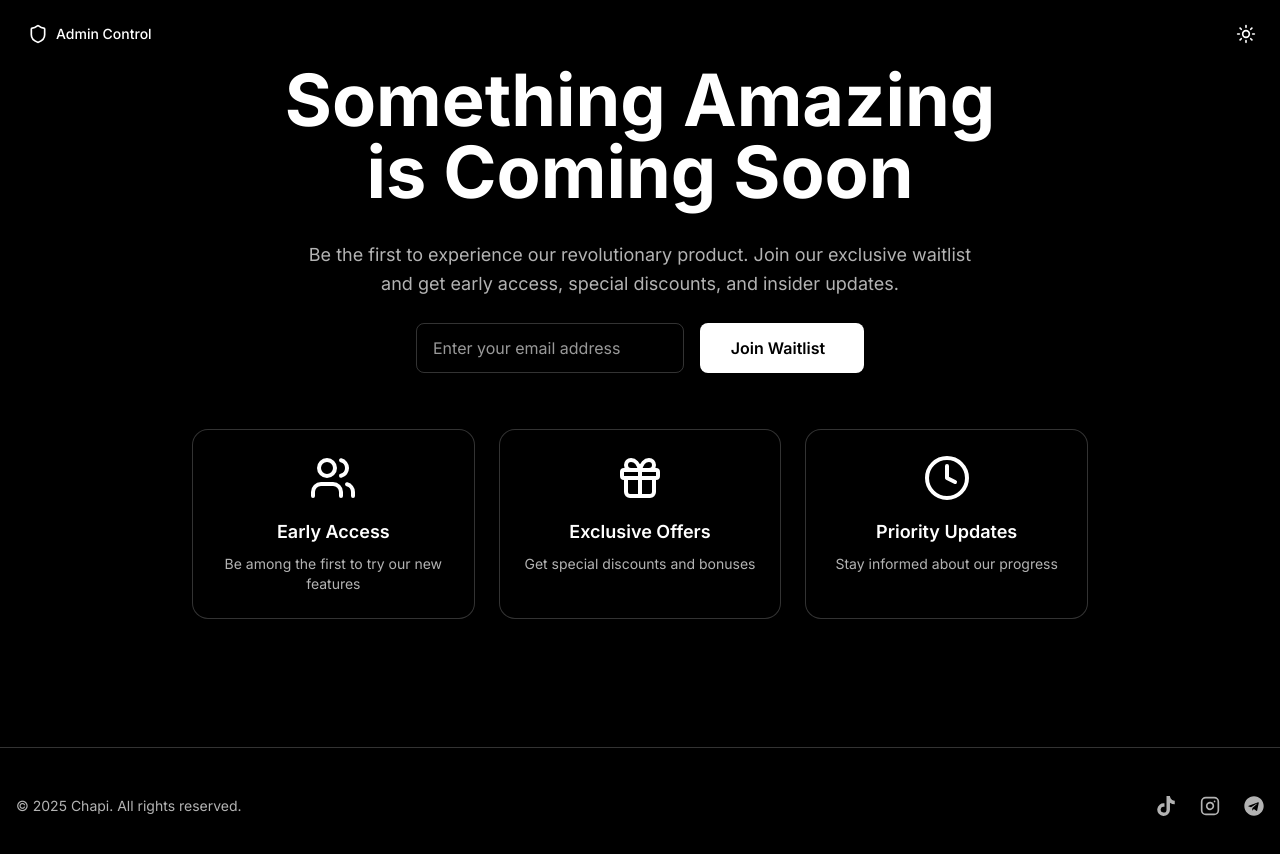
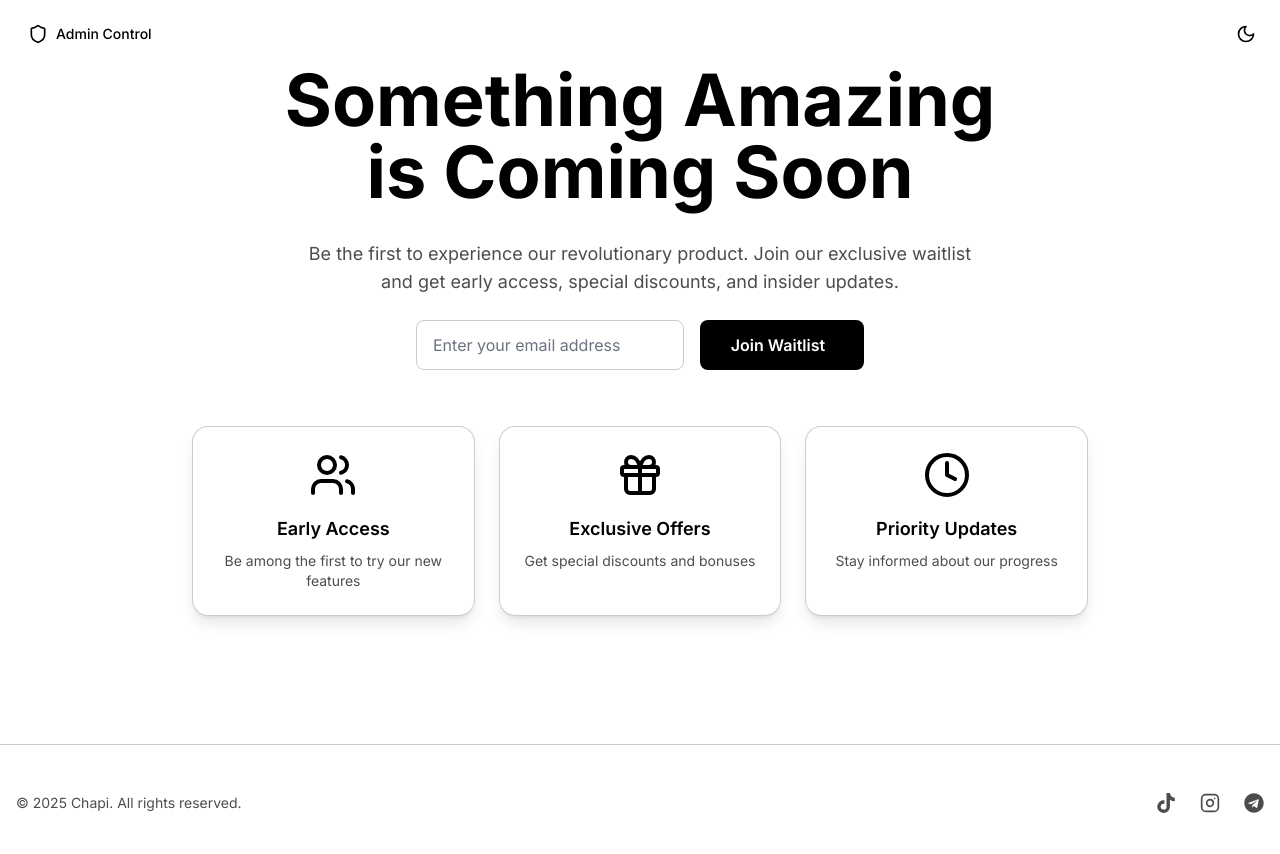
Before and after one commit to Mahiamk/Chapi, a Next.js app in the folder frontend/: page / in a window 1280 px wide. Shown: the top 854 px of the page. Built offline with nearby package versions, Linux system fonts and the light colour scheme.

Commit message:
final commit

```diff
--- a/frontend/app/globals.css
+++ b/frontend/app/globals.css
@@ -7,7 +7,7 @@
     @apply border-gray-700;
   }
   body {
-    @apply bg-black text-white font-sans;
+    @apply bg-white dark:bg-black text-black dark:text-white font-sans;
     font-family: 'Inter', -apple-system, BlinkMacSystemFont, 'Segoe UI', Roboto, sans-serif;
   }
 }
--- a/frontend/app/page.tsx
+++ b/frontend/app/page.tsx
@@ -15,7 +15,7 @@ interface WaitlistForm {
 export default function HomePage() {
   const [isLoading, setIsLoading] = useState(false)
   const [isSubmitted, setIsSubmitted] = useState(false)
-  const [theme, setTheme] = useState<'dark' | 'light'>('dark')
+  const [theme, setTheme] = useState<'dark' | 'light'>('light')
   const { register, handleSubmit, formState: { errors }, reset } = useForm<WaitlistForm>()
 
   const bgColor = theme === 'dark' ? 'bg-black' : 'bg-white'
@@ -34,8 +34,14 @@ export default function HomePage() {
   const adminButtonBg = theme === 'dark' ? `${glassBg} ${hoverBg}` : `${glassBg} ${hoverBg}`
 
   const toggleTheme = () => {
-    setTheme(prev => prev === 'dark' ? 'light' : 'dark')
-  }
+    setTheme(prev => {
+      const nextTheme = prev === 'dark' ? 'light' : 'dark';
+      if (typeof window !== 'undefined') {
+        document.documentElement.classList.toggle('dark', nextTheme === 'dark');
+      }
+      return nextTheme;
+    });
+  };
 
   const onSubmit = async (data: WaitlistForm) => {
     setIsLoading(true)
@@ -68,13 +74,92 @@ export default function HomePage() {
   const renderAdminButton = () => (
     <Link href="/admin">
       <button
-        className={`${adminButtonBg} backdrop-blur-sm flex items-center gap-2 px-3 py-2 rounded-lg transition-all duration-300 fixed top-4 left-4 z-50`}
+        className={`${adminButtonBg} backdrop-blur-sm flex items-center justify-center sm:justify-start gap-1 sm:gap-2 p-2 sm:px-3 sm:py-2 rounded-lg transition-all duration-300 fixed top-4 left-4 z-50 min-w-[40px] sm:min-w-0`}
         aria-label="Admin Panel"
       >
-        <Shield className={`w-5 h-5 ${textColor}`} />
-        <span className={`text-sm font-medium ${textColor}`}>Admin Control</span>
+        <Shield className={`w-4 h-4 sm:w-5 sm:h-5 ${textColor}`} />
+        <span className={`hidden sm:inline text-xs sm:text-sm font-medium ${textColor}`}>Admin Control</span>
       </button>
     </Link>
+  )
+
+  const renderMobileForm = () => (
+    <div className="block sm:hidden max-w-md mx-auto space-y-4 mb-6">
+      <input
+        {...register('email', {
+          required: 'Email is required',
+          pattern: {
+            value: /^[A-Z0-9._%+-]+@[A-Z0-9.-]+\.[A-Z]{2,}$/i,
+            message: 'Invalid email address'
+          }
+        })}
+        type="email"
+        placeholder="Enter your email address"
+        className={`px-4 py-3 bg-transparent border ${borderColor} rounded-lg ${textColor} ${placeholderColor} focus:ring-2 ${focusRingColor} transition-all w-full`}
+        disabled={isLoading}
+      />
+      {errors.email && (
+        <p className="text-red-400 text-sm text-left">{errors.email.message}</p>
+      )}
+      <button
+        type="submit"
+        disabled={isLoading}
+        className={`${buttonBg} px-6 py-3 rounded-lg font-semibold transition-all duration-300 flex items-center justify-center disabled:opacity-50 disabled:cursor-not-allowed whitespace-nowrap w-full text-sm`}
+      >
+        {isLoading ? (
+          <>
+            <div className={`w-4 h-4 border-2 ${spinnerBorder} border-t-transparent rounded-full animate-spin mr-2`}></div>
+            Joining
+          </>
+        ) : (
+          <>
+            Join Waitlist
+            <ArrowRight className="w-4 h-4 ml-2" />
+          </>
+        )}
+      </button>
+    </div>
+  )
+
+  const renderDesktopForm = () => (
+    <div className="hidden sm:flex gap-4 max-w-md mx-auto mb-6">
+      <input
+        {...register('email', {
+          required: 'Email is required',
+          pattern: {
+            value: /^[A-Z0-9._%+-]+@[A-Z0-9.-]+\.[A-Z]{2,}$/i,
+            message: 'Invalid email address'
+          }
+        })}
+        type="email"
+        placeholder="Enter your email address"
+        className={`flex-1 px-4 py-3 bg-transparent border ${borderColor} rounded-lg ${textColor} ${placeholderColor} focus:ring-2 ${focusRingColor} transition-all`}
+        disabled={isLoading}
+      />
+      <button
+        type="submit"
+        disabled={isLoading}
+        className={`${buttonBg} px-8 py-3 rounded-lg font-semibold transition-all duration-300 flex items-center justify-center disabled:opacity-50 disabled:cursor-not-allowed whitespace-nowrap min-w-[140px] text-base`}
+      >
+        {isLoading ? (
+          <>
+            <div className={`w-5 h-5 border-2 ${spinnerBorder} border-t-transparent rounded-full animate-spin mr-2`}></div>
+            Joining...
+          </>
+        ) : (
+          <>
+            Join Waitlist
+            <ArrowRight className="w-5 h-5 ml-2" />
+          </>
+        )}
+      </button>
+    </div>
+  )
+
+  const renderErrors = () => (
+    errors.email && (
+      <p className="text-red-400 text-sm text-center sm:text-left max-w-md mx-auto">{errors.email.message}</p>
+    )
   )
 
   if (isSubmitted) {
@@ -84,18 +169,18 @@ export default function HomePage() {
         {renderAdminButton()}
         <div className={`${bgColor} min-h-screen flex items-center justify-center p-4 font-sans relative`}>
           <div className="max-w-md w-full text-center">
-            <div className={`w-20 h-20 ${circleBg} rounded-full flex items-center justify-center mx-auto mb-6`}>
-              <CheckCircle className={`w-10 h-10 ${textColor}`} />
+            <div className={`w-16 h-16 sm:w-20 sm:h-20 ${circleBg} rounded-full flex items-center justify-center mx-auto mb-4 sm:mb-6`}>
+              <CheckCircle className={`w-8 h-8 sm:w-10 sm:h-10 ${textColor}`} />
             </div>
-            <h1 className={`text-3xl font-bold mb-4 ${textColor}`}>
+            <h1 className={`text-2xl sm:text-3xl font-bold mb-4 ${textColor}`}>
               Welcome to the Waitlist! 🎉
             </h1>
-            <p className={`${secondaryText} mb-8`}>
+            <p className={`${secondaryText} mb-6 sm:mb-8 text-sm sm:text-base`}>
               Thank you for joining our exclusive waitlist. You'll be the first to know when we launch!
             </p>
             <button
               onClick={() => setIsSubmitted(false)}
-              className={`${transparentButton} px-6 py-3 rounded-lg transition-colors`}
+              className={`${transparentButton} px-4 sm:px-6 py-3 rounded-lg transition-colors text-sm sm:text-base`}
             >
               Close
             </button>
@@ -109,75 +194,47 @@ export default function HomePage() {
     <>
       {renderToggle()}
       {renderAdminButton()}
-      <div className={`${bgColor} min-h-screen font-sans relative`}>
+      <form onSubmit={handleSubmit(onSubmit)} className={`${bgColor} min-h-screen font-sans relative`}>
         {/* Hero Section */}
-        <div className="container mx-auto px-4 py-16 flex flex-col items-center">
-          <div className="max-w-4xl mx-auto text-center space-y-6">
+        <div className="container mx-auto px-4 py-12 sm:py-16 flex flex-col items-center">
+          <div className="max-w-4xl mx-auto text-center space-y-4 sm:space-y-6">
             {/* Floating animation for main heading */}
-            <h1 className={`text-5xl md:text-7xl font-bold mb-8 leading-tight ${textColor}`}>
+            <h1 className={`text-3xl sm:text-4xl lg:text-5xl xl:text-7xl font-bold mb-6 sm:mb-8 leading-tight ${textColor}`}>
               <span className={textColor}>Something Amazing</span>
               <br />
               <span className={textColor}>is Coming Soon</span>
             </h1>
-
-            <p className={`text-lg ${secondaryText} max-w-2xl mx-auto leading-relaxed`}>
+            <p className={`text-base sm:text-lg ${secondaryText} max-w-2xl mx-auto leading-relaxed px-4 sm:px-0`}>
               Be the first to experience our revolutionary product. Join our exclusive waitlist
               and get early access, special discounts, and insider updates.
             </p>
 
-            {/* Waitlist Form - compact horizontal, no title */}
-            <form onSubmit={handleSubmit(onSubmit)} className="flex gap-4 max-w-md mx-auto">
-              <input
-                {...register('email', {
-                  required: 'Email is required',
-                  pattern: {
-                    value: /^[A-Z0-9._%+-]+@[A-Z0-9.-]+\.[A-Z]{2,}$/i,
-                    message: 'Invalid email address'
-                  }
-                })}
-                type="email"
-                placeholder="Enter your email address"
-                className={`flex-1 px-4 py-3 bg-transparent border ${borderColor} rounded-lg ${textColor} ${placeholderColor} focus:ring-2 ${focusRingColor} transition-all`}
-                disabled={isLoading}
-              />
-              <button
-                type="submit"
-                disabled={isLoading}
-                className={`${buttonBg} px-8 py-3 rounded-lg font-semibold transition-all duration-300 flex items-center justify-center disabled:opacity-50 disabled:cursor-not-allowed whitespace-nowrap min-w-[140px]`}
-              >
-                {isLoading ? (
-                  <>
-                    <div className={`w-5 h-5 border-2 ${spinnerBorder} border-t-transparent rounded-full animate-spin mr-2`}></div>
-                    Joining...
-                  </>
-                ) : (
-                  <>
-                    Join Waitlist
-                    <ArrowRight className="w-5 h-5 ml-2" />
-                  </>
-                )}
-              </button>
-            </form>
+            {/* Mobile form (stacked vertically under heading) */}
+            {renderMobileForm()}
 
-            {errors.email && (
-              <p className="text-red-400 text-sm text-left max-w-md mx-auto">{errors.email.message}</p>
-            )}
+            {/* Desktop form (horizontal under heading) */}
+            {renderDesktopForm()}
+
+            {/* Errors (common) */}
+            {renderErrors()}
+
+
 
             {/* Features Grid - below, compact */}
-            <div className="grid md:grid-cols-3 gap-6 pt-8">
-              <div className={`${glassBg} backdrop-blur-sm rounded-2xl p-6 shadow-lg border ${borderColor} ${hoverBg} ${hoverBorder} hover:scale-105 transition-all duration-300`}>
-                <Users className={`w-12 h-12 ${textColor} mx-auto mb-4`} />
-                <h3 className={`text-lg font-semibold mb-2 ${textColor}`}>Early Access</h3>
+            <div className="grid grid-cols-1 sm:grid-cols-2 md:grid-cols-3 gap-4 sm:gap-6 pt-8">
+              <div className={`${glassBg} backdrop-blur-sm rounded-2xl p-4 sm:p-6 shadow-lg border ${borderColor} ${hoverBg} ${hoverBorder} hover:scale-105 transition-all duration-300`}>
+                <Users className={`w-10 h-10 sm:w-12 sm:h-12 ${textColor} mx-auto mb-3 sm:mb-4`} />
+                <h3 className={`text-base sm:text-lg font-semibold mb-2 ${textColor}`}>Early Access</h3>
                 <p className={`${secondaryText} text-sm`}>Be among the first to try our new features</p>
               </div>
-              <div className={`${glassBg} backdrop-blur-sm rounded-2xl p-6 shadow-lg border ${borderColor} ${hoverBg} ${hoverBorder} hover:scale-105 transition-all duration-300`}>
-                <Gift className={`w-12 h-12 ${textColor} mx-auto mb-4`} />
-                <h3 className={`text-lg font-semibold mb-2 ${textColor}`}>Exclusive Offers</h3>
+              <div className={`${glassBg} backdrop-blur-sm rounded-2xl p-4 sm:p-6 shadow-lg border ${borderColor} ${hoverBg} ${hoverBorder} hover:scale-105 transition-all duration-300`}>
+                <Gift className={`w-10 h-10 sm:w-12 sm:h-12 ${textColor} mx-auto mb-3 sm:mb-4`} />
+                <h3 className={`text-base sm:text-lg font-semibold mb-2 ${textColor}`}>Exclusive Offers</h3>
                 <p className={`${secondaryText} text-sm`}>Get special discounts and bonuses</p>
               </div>
-              <div className={`${glassBg} backdrop-blur-sm rounded-2xl p-6 shadow-lg border ${borderColor} ${hoverBg} ${hoverBorder} hover:scale-105 transition-all duration-300`}>
-                <Clock className={`w-12 h-12 ${textColor} mx-auto mb-4`} />
-                <h3 className={`text-lg font-semibold mb-2 ${textColor}`}>Priority Updates</h3>
+              <div className={`${glassBg} backdrop-blur-sm rounded-2xl p-4 sm:p-6 shadow-lg border ${borderColor} ${hoverBg} ${hoverBorder} hover:scale-105 transition-all duration-300`}>
+                <Clock className={`w-10 h-10 sm:w-12 sm:h-12 ${textColor} mx-auto mb-3 sm:mb-4`} />
+                <h3 className={`text-base sm:text-lg font-semibold mb-2 ${textColor}`}>Priority Updates</h3>
                 <p className={`${secondaryText} text-sm`}>Stay informed about our progress</p>
               </div>
             </div>
@@ -185,15 +242,15 @@ export default function HomePage() {
         </div>
 
         {/* Footer */}
-        <footer className={`${glassBg} backdrop-blur-sm border-t ${borderColor} py-12 mt-16`}>
+        <footer className={`${glassBg} backdrop-blur-sm border-t ${borderColor} py-8 sm:py-12 mt-12 sm:mt-16`}>
           <div className="container mx-auto px-4">
-            <div className="flex flex-col md:flex-row justify-between items-center gap-8">
+            <div className="flex flex-col md:flex-row justify-between items-center gap-6 sm:gap-8">
               <div className="text-center md:text-left">
                 <p className={`${secondaryText} text-sm`}>
                   © 2025 Chapi. All rights reserved.
                 </p>
               </div>
-              <div className="flex items-center gap-6">
+              <div className="flex items-center gap-4 sm:gap-6">
                 <a
                   href="https://www.tiktok.com/@chapi"
                   target="_blank"
@@ -225,7 +282,7 @@ export default function HomePage() {
             </div>
           </div>
         </footer>
-      </div>
+      </form>
     </>
   )
 }
--- a/frontend/tailwind.config.js
+++ b/frontend/tailwind.config.js
@@ -1,5 +1,6 @@
 /** @type {import('tailwindcss').Config} */
 module.exports = {
+  darkMode: 'class',
   content: [
     './pages/**/*.{js,ts,jsx,tsx,mdx}',
     './components/**/*.{js,ts,jsx,tsx,mdx}',
```
